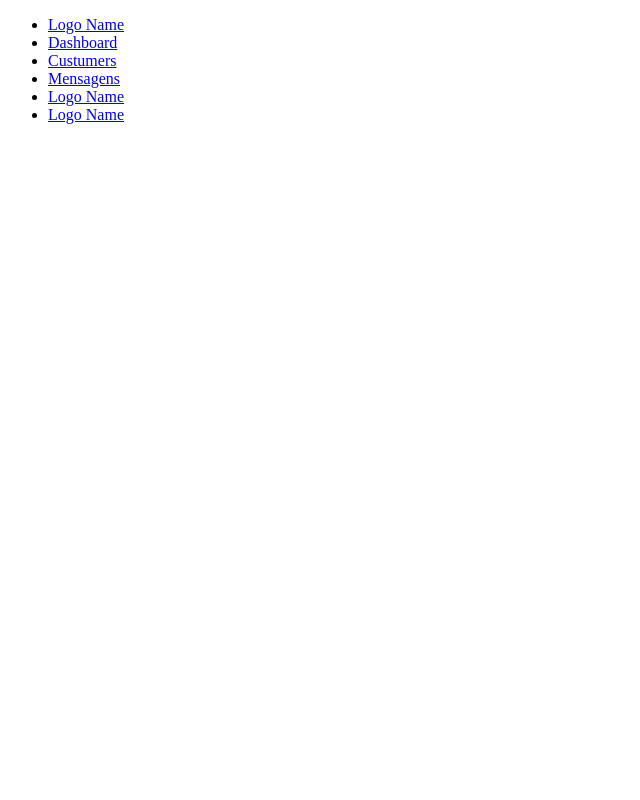
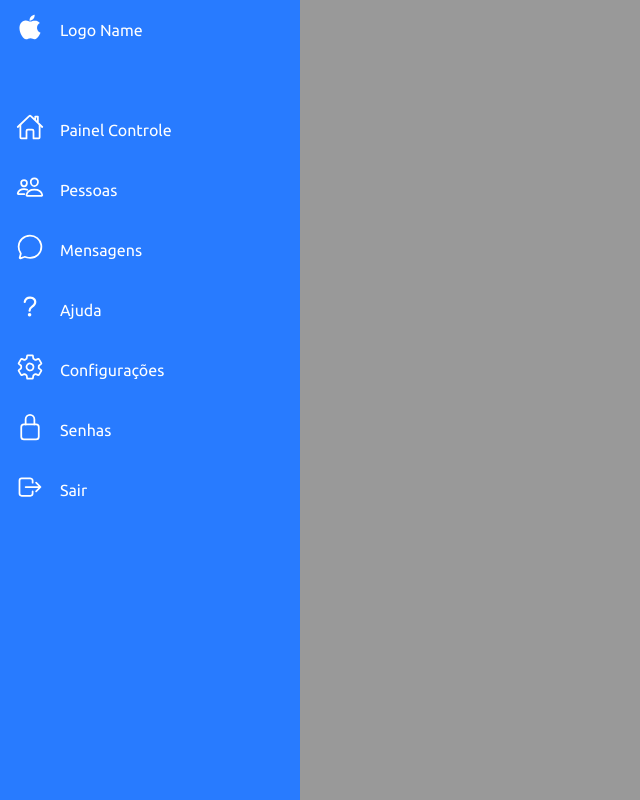
Before and after one commit to josefferchancesadm/DashboardWebSite, a plain HTML site: page index.html in a window 1280 px wide. Shown: the whole page, without its empty margins (0-640 px from the left). Drawn offline with nearby package versions, Linux system fonts and the light colour scheme.

Commit message:
navigation left

```diff
--- a/index.html
+++ b/index.html
@@ -14,38 +14,64 @@
         <ul>
           <li>
             <a href="#">
-              <span class="icon"></span>
+              <span class="icon"><ion-icon name="logo-apple"></ion-icon></span>
               <span class="title">Logo Name</span>
             </a>
           </li>
           <li>
             <a href="#">
-              <span class="icon"></span>
-              <span class="title">Dashboard</span>
+              <span class="icon"
+                ><ion-icon name="home-outline"></ion-icon
+              ></span>
+              <span class="title">Painel Controle</span>
             </a>
           </li>
           <li>
             <a href="#">
-              <span class="icon"></span>
-              <span class="title">Custumers</span>
+              <span class="icon"
+                ><ion-icon name="people-outline"></ion-icon
+              ></span>
+              <span class="title">Pessoas</span>
             </a>
           </li>
           <li>
             <a href="#">
-              <span class="icon"></span>
+              <span class="icon"
+                ><ion-icon name="chatbubble-outline"></ion-icon
+              ></span>
               <span class="title">Mensagens</span>
             </a>
           </li>
           <li>
             <a href="#">
-              <span class="icon"></span>
-              <span class="title">Logo Name</span>
+              <span class="icon"
+                ><ion-icon name="help-outline"></ion-icon
+              ></span>
+              <span class="title">Ajuda</span>
             </a>
           </li>
           <li>
             <a href="#">
-              <span class="icon"></span>
-              <span class="title">Logo Name</span>
+              <span class="icon"
+                ><ion-icon name="settings-outline"></ion-icon
+              ></span>
+              <span class="title">Configurações</span>
+            </a>
+          </li>
+          <li>
+            <a href="#">
+              <span class="icon"
+                ><ion-icon name="lock-closed-outline"></ion-icon
+              ></span>
+              <span class="title">Senhas</span>
+            </a>
+          </li>
+          <li>
+            <a href="#">
+              <span class="icon"
+                ><ion-icon name="log-out-outline"></ion-icon
+              ></span>
+              <span class="title">Sair</span>
             </a>
           </li>
         </ul>
@@ -60,5 +86,17 @@
       nomodule
       src="https://unpkg.com/ionicons@5.5.2/dist/ionicons/ionicons.js"
     ></script>
+    <script>
+      // adicionando a class hovered no menu selecionado
+      let list = document.querySelectorAll('.navigation ul li');
+      function activeLink(){
+        list.forEach((item) => item.classList.remove('hovered'));
+        this.classList.add('hovered');
+      }
+      list.forEach((item)=>item.addEventListener('mouseover', activeLink));
+    </script>
+
+
+
   </body>
 </html>
--- a/style.css
+++ b/style.css
@@ -0,0 +1,128 @@
+@import url("https://fonts.googleapis.com/css2?family=Poppins:wght@100;200;300;400;600;700&family=Ubuntu:wght@300;400;500;700&display=swap");
+
+* {
+  margin: 0;
+  padding: 0;
+  box-sizing: border-box;
+  font-family: "Ubuntu", sans-serif;
+}
+
+:root {
+  --blue: #287bff;
+  --white: #fff;
+  --black1: #333;
+  --black2: #999;
+}
+
+body {
+  background: var(--black2);
+  min-height: 100vh;
+  overflow-x: hidden;
+}
+
+.container {
+    width: 100%;
+    position: relative;
+    background: #e9e294;
+}
+
+.navigation {
+    width: 300px;
+    position: fixed;
+    height: 100%;
+    background: var(--blue);
+    border-left: 10px solid var(--blue);
+    transition: .5s;
+    overflow: hidden;
+}
+
+.navigation ul {
+    position: absolute;
+    top: 0;
+    left: 0;
+    width: 100%;
+}
+
+.navigation ul li {
+    position: relative;
+    width: 100%;
+    list-style: none;
+    border-top-left-radius: 30px;
+    border-bottom-left-radius: 30px;
+}
+
+.navigation ul li:nth-child(1) {
+    margin-bottom: 40px;
+    pointer-events: none;
+}
+
+.navigation ul li:hover,
+.navigation ul li.hovered {
+    background: var(--white);
+    color: var(--blue);
+}
+
+.navigation ul li a {
+    color: var(--white);
+    width: 100%;
+    display: block;
+    position: relative;
+    display: flex;
+    text-decoration: none;
+}
+
+.navigation ul li:hover a,
+.navigation ul li.hovered a  {
+    color: var(--blue);
+}
+
+.navigation ul li a .icon {
+    position: relative;
+    min-width: 40px;
+    height: 60px;
+    line-height: 70px;
+    display: block;
+    text-align: center;
+}
+
+
+.navigation ul li a .icon ion-icon {
+    font-size: 1.75em;
+}
+
+.navigation ul li a .title{
+    position: relative;
+    padding: 0 10px;
+    height: 60px;
+    line-height: 60px;
+    text-align: start;
+}
+
+/* curve outside */
+.navigation ul li:hover a::before,
+.navigation ul li.hovered a::before {
+    content: '';
+    position: absolute;
+    right: 0;
+    top: -50px;
+    width: 50px;
+    height: 50px;
+    border-radius: 50%;
+    background: transparent;
+    box-shadow: 30px 30px 0 var(--white);
+    pointer-events: none;
+}
+
+.navigation ul li:hover a::after,
+.navigation ul li.hovered a::after  {
+    content: '';
+    position: absolute;
+    right: 0;
+    bottom: -50px;
+    width: 50px;
+    height: 50px;
+    border-radius: 50%;
+    background: transparent;
+    box-shadow: 30px -30px 0 var(--white);
+    pointer-events: none;
+}
```
